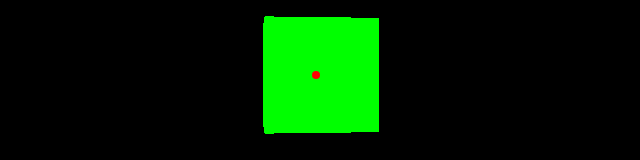
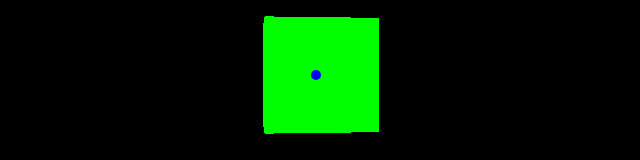
Before and after one commit to jojayeon/Aim_Practice, a React (Create React App) app in the folder aim-practice/: page /game in a window 1280 px wide. Shown: the part 325-485 px from the top of the page, without its empty margins (324-964 px from the left). Built offline with nearby package versions, Linux system fonts and the light colour scheme.

Commit message:
:art: 크로스 헤어 색상 변경

```diff
--- a/aim-practice/src/styles/Crosshair.module.css
+++ b/aim-practice/src/styles/Crosshair.module.css
@@ -1,11 +1,14 @@
+/* Crosshair.module.css */
+
 .crosshair {
   position: absolute;
   top: 50%;
   left: 50%;
-  width: 8px;
-  height: 8px;
-  background-color: red;
+  width: 10px;
+  height: 10px;
+  background-color: blue;
   border-radius: 50%;
   transform: translate(-50%, -50%);
   pointer-events: none;
+  z-index: 10;
 }
```
